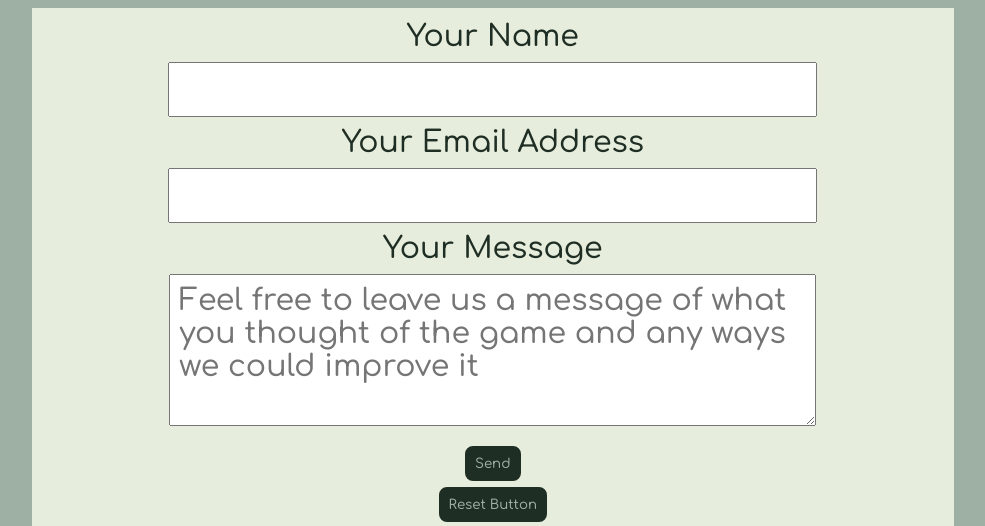
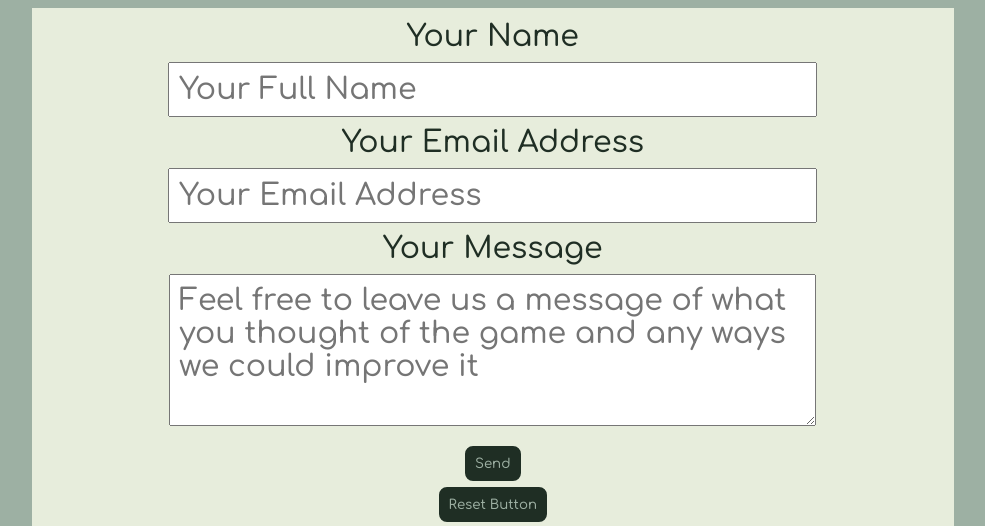
Before and after one commit to Thephelpster/CI_PP2_RPSLS, a plain HTML site: page contact.html in a window 1280 px wide. Shown: the part 274-800 px from the top of the page, without its empty margins (160-1145 px from the left). Drawn offline with nearby package versions, Linux system fonts and the light colour scheme.

Commit message:
add placeholder text to name and email

```diff
--- a/assets/js/contact.js
+++ b/assets/js/contact.js
@@ -18,5 +18,4 @@ window.onload = function () {
 
 function resetForm() {
     document.getElementById('contact-form').reset();
-
 }
--- a/contact.html
+++ b/contact.html
@@ -26,11 +26,11 @@
         <form id="contact-form">
             <label for="name" class="form-label">Your Name</label>
             <br>
-            <input type="text" class="form-input" id="name" name="name" required />
+            <input type="text" class="form-input" id="name" name="name" placeholder="Your Full Name" required />
             <br>
             <label for="name" class="form-label">Your Email Address</label>
             <br>
-            <input type="email" class="form-input" id="email" name="email" required />
+            <input type="email" class="form-input" id="email" name="email" placeholder="Your Email Address" required />
             <br>
             <label for="message" class="form-label">Your Message</label>
             <br>
@@ -39,8 +39,7 @@
                 required></textarea>
             <br>
             <input type="submit" id="form-send-button" class="form-buttons" value="Send">
-            <br>
-            <input type="button" id="reset-form" class="form-buttons" onClick="resetForm()" value="Reset Button"
+            <input type="button" id="reset-form" class="form-buttons" onClick="resetForm()" value="Reset Button">
 
         </form>
     </div>
```
